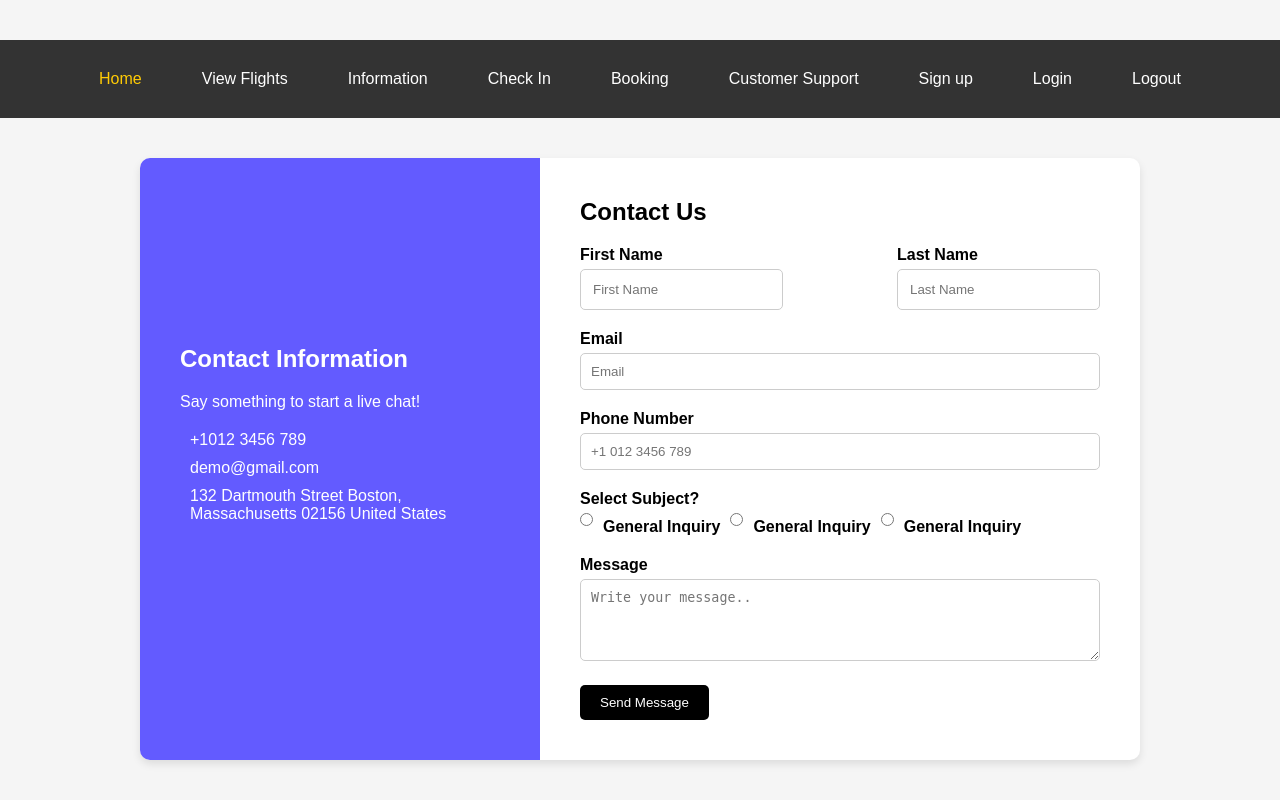
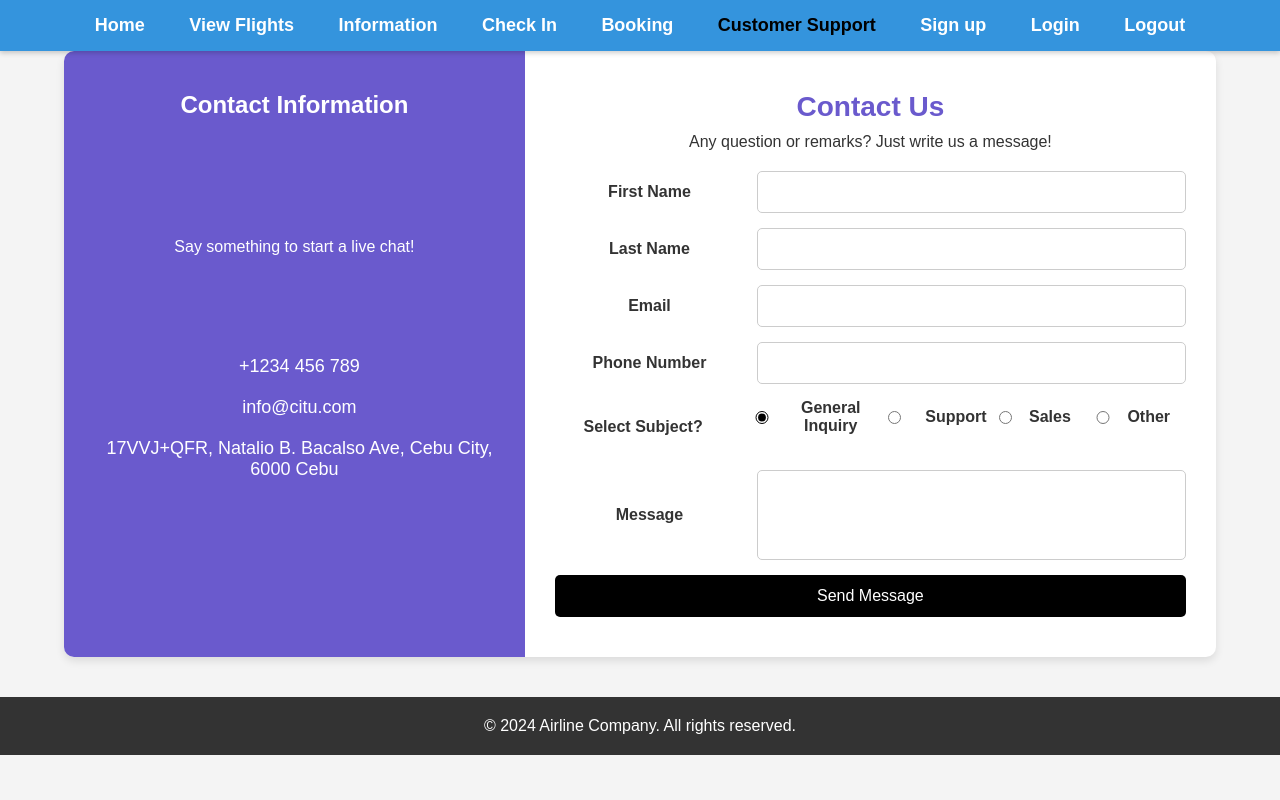
Before and after one commit to Daniel-Stephende5/IM2-Repository, a Django app: page /contact/ in a window 1280 px wide. Run offline with Django 5.2, Linux system fonts and the light colour scheme.

Commit message:
add customer page
go

```diff
--- /dev/null
+++ b/NewDjango/myblogsite/blog/static/customer.css
@@ -0,0 +1,165 @@
+/* General Container Styling */
+.container {
+    display: flex;
+    width: 90%;
+    max-width: 1200px;
+    background-color: #fff;
+    border-radius: 10px;
+    box-shadow: 0 4px 8px rgba(0, 0, 0, 0.1);
+    margin: auto;
+  }
+
+/* body {
+  display: flex;
+  flex-direction: column;
+  justify-content: center;
+  align-items: center;
+  height: 100vh;
+  margin: 0;
+} */
+
+  /* Left-side Styling */
+  .left-side {
+    background-color: #6a5acd;
+    color: white;
+    padding: 40px 30px;
+    border-radius: 10px 0 0 10px;
+    width: 40%;
+    display: flex;
+    flex-direction: column;
+    justify-content: space-between;
+  }
+
+  .left-side h2 {
+    font-size: 24px;
+    margin-bottom: 20px;
+  }
+
+  .left-side ul {
+    list-style: none;
+    padding: 0;
+  }
+
+  .left-side ul li {
+    margin-bottom: 20px;
+    font-size: 18px;
+  }
+
+  .left-side ul li i {
+    margin-right: 10px;
+  }
+
+  .left-side .social-links a {
+    display: inline-block;
+    margin-right: 15px;
+    font-size: 24px;
+    color: white;
+  }
+
+  /* Right-side Styling */
+  .right-side {
+    padding: 40px 30px;
+    width: 60%;
+  }
+
+  .right-side h2 {
+    font-size: 28px;
+    color: #6a5acd;
+    margin-bottom: 10px;
+  }
+
+  .right-side p {
+    font-size: 16px;
+    margin-bottom: 20px;
+  }
+
+  /* Form Group Styling */
+  .right-side .form-group {
+    display: flex;
+    align-items: center;
+    justify-content: space-between;
+    margin-bottom: 15px;
+  }
+
+  .right-side label {
+    width: 30%;
+    font-weight: bold;
+    color: #333;
+  }
+
+  .right-side input,
+  .right-side textarea {
+    width: 68%;
+    padding: 12px;
+    border-radius: 5px;
+    border: 1px solid #ccc;
+    font-size: 14px;
+    transition: all 0.3s ease;
+  }
+
+  /* Textarea should not resize */
+  .right-side textarea {
+    resize: none;
+  }
+
+  /* Hover effect on inputs and textarea */
+  .right-side input:hover,
+  .right-side textarea:hover {
+    cursor: pointer;
+    border-color: #6a5acd; /* Changes border color on hover */
+  }
+
+  /* Focus effect for better user experience */
+  .right-side input:focus,
+  .right-side textarea:focus {
+    outline: none;
+    border-color: #6a5acd; /* Changes border color on focus */
+    box-shadow: 0 0 5px rgba(106, 90, 205, 0.5); /* Adds subtle shadow effect on focus */
+  }
+
+  /* Radio Group Styling */
+  .radio-group {
+    display: flex;
+    justify-content: space-between;
+    align-items: center;
+    margin-bottom: 20px;
+  }
+
+  .radio-group label {
+    display: flex;
+    align-items: center;
+    font-size: 16px;
+    margin-right: 15px;
+    color: #333;
+  }
+
+  .radio-group input[type="radio"] {
+    margin-right: 8px;
+    accent-color: black; /* Changes radio button color */
+  }
+
+  .radio-group .radio-item {
+    margin-right: 20px; /* Space between each radio item */
+  }
+
+  /* Ensure label and radio button are aligned horizontally */
+  .radio-item {
+    display: flex;
+    align-items: center;
+  }
+
+  /* Submit Button Styling */
+  .submit-btn {
+    background-color: black;
+    color: white;
+    padding: 12px 20px;
+    font-size: 16px;
+    border: none;
+    border-radius: 5px;
+    cursor: pointer;
+    width: 100%;
+  }
+
+  .submit-btn:hover {
+    background-color: #333;
+  }
--- a/NewDjango/myblogsite/blog/static/main.css
+++ b/NewDjango/myblogsite/blog/static/main.css
@@ -5,30 +5,49 @@
 }
 body {
     font-family: 'Arial', sans-serif;
+    background-color: #f4f4f4;
+    color: #333;
     text-align: center;
 }
-
-.home-bg {
-    background-image: url('images/worldmaphome.jpg');
-    background-size: cover;
+nav {
+    background-color: rgba(0, 0, 0, 0.8);
+    padding: 15px 0;
+    position: sticky;
+    top: 0;
+    z-index: 1000;
+    box-shadow: 0 2px 5px rgba(0, 0, 0, 0.2);
 }
-
+nav a {
+    color: white;
+    text-decoration: none;
+    margin: 0 20px;
+    font-size: 18px;
+    font-weight: bold;
+}
+nav a:hover {
+    color: #ffcb05;
+}
 .hero-section {
 
+    background: linear-gradient(rgba(0, 0, 0, 0.5), rgba(0, 0, 0, 0.5)), url('https://source.unsplash.com/1600x900/?airplane,travel') no-repeat center center/cover;
     height: 80vh;
     display: flex;
     justify-content: center;
     align-items: center;
+    color: white;
     text-align: center;
 }
-
+.hero-section h1 {
+    font-size: 3.5rem;
+    margin-bottom: 20px;
+}
 .hero-section p {
     font-size: 1.2rem;
     margin-bottom: 40px;
 }
 .hero-section a {
     padding: 15px 30px;
-    background-color:#1dc1fd;
+    background-color: #ffcb05;
     color: #333;
     text-decoration: none;
     font-size: 1.1rem;
@@ -37,7 +56,7 @@ body {
     transition: background-color 0.3s ease;
 }
 .hero-section a:hover {
-    background-color: #00d9ff;
+    background-color: #ff9f05;
 }
 section {
     padding: 40px 20px;
@@ -79,13 +98,9 @@ section h2 {
     margin-bottom: 20px;
 }
 footer {
+    margin-top: 40px;
     background-color: #333;
-    padding: 40px;
+    padding: 20px;
     color: white;
     text-align: center;
 }
-
-.welcome{
-    font-size: 40px;
-    color: black;
-}
--- a/NewDjango/myblogsite/blog/static/navbar.css
+++ b/NewDjango/myblogsite/blog/static/navbar.css
@@ -16,10 +16,3 @@ nav a {
 nav a:hover {
     color: #000000;
 }
-
-.footer-class {
-    background-color: #333;
-    padding: 40px;
-    color: white;
-    text-align: center;
-}
--- a/NewDjango/myblogsite/blog/templates/customersupport.html
+++ b/NewDjango/myblogsite/blog/templates/customersupport.html
@@ -1,242 +1,127 @@
+{% load static %}
 <!DOCTYPE html>
 <html lang="en">
   <head>
-    <meta charset="UTF-8">
-    <meta name="viewport" content="width=device-width, initial-scale=1.0">
-    <title>Contact Us</title>
-    <style>
-        * {
-            box-sizing: border-box;
-            margin: 0;
-            padding: 0;
-        }
-
-        body {
-            font-family: Arial, sans-serif;
-            background-color: #F5F5F5;
-            display: flex;
-            flex-direction: column;
-            justify-content: center;
-            align-items: center;
-            height: 100vh;
-        }
-
-        nav {
-            background-color: #333;
-            width: 100%;
-            padding: 20px 0;
-            text-align: center;
-        }
-
-        nav a {
-            text-decoration: none;
-            color: white;
-            padding: 10px 20px;
-            margin: 0 10px;
-            display: inline-block;
-            font-size: 16px;
-        }
-
-        nav a:hover {
-            background-color: #555;
-            border-radius: 5px;
-        }
-
-        /* Centering links in navbar */
-        .navbar-links {
-            display: flex;
-            justify-content: center;
-        }
-
-        .container {
-            display: flex;
-            max-width: 1000px;
-            width: 100%;
-            background-color: white;
-            box-shadow: 0 4px 8px rgba(0, 0, 0, 0.1);
-            border-radius: 10px;
-            overflow: hidden;
-            margin-top: 40px;
-        }
-
-        .contact-info {
-            background-color: #635BFF;
-            color: white;
-            padding: 40px;
-            width: 40%;
-            display: flex;
-            flex-direction: column;
-            justify-content: center;
-            align-items: flex-start;
-        }
-
-        .contact-info h2 {
-            margin-bottom: 20px;
-        }
-
-        .contact-info p {
-            margin-bottom: 20px;
-        }
-
-        .contact-info i {
-            margin-right: 10px;
-        }
-
-        .contact-info ul {
-            list-style: none;
-        }
-
-        .contact-info ul li {
-            display: flex;
-            align-items: center;
-            margin-bottom: 10px;
-        }
-
-        .contact-info ul li i {
-            font-size: 20px;
-        }
-
-        .social-icons {
-            margin-top: 20px;
-            display: flex;
-            gap: 10px;
-        }
-
-        .social-icons a {
-            text-decoration: none;
-            color: white;
-            font-size: 18px;
-        }
-
-        .form-section {
-            padding: 40px;
-            width: 60%;
-        }
-
-        .form-section h2 {
-            margin-bottom: 20px;
-        }
-
-        .form-section label {
-            display: block;
-            margin-bottom: 5px;
-            font-weight: bold;
-        }
-
-        .form-section input, .form-section textarea {
-            width: 100%;
-            padding: 10px;
-            margin-bottom: 20px;
-            border: 1px solid #ccc;
-            border-radius: 5px;
-        }
-
-        .form-section input[type="radio"] {
-            width: auto;
-        }
-
-        .form-section .form-group {
-            display: flex;
-            justify-content: space-between;
-        }
-
-        .form-group input {
-            width: 100%;
-            padding: 12px;
-        }
-
-        .form-group input:first-child {
-            margin-right: 20px;
-        }
-
-        .form-section .message-group {
-            display: flex;
-            align-items: center;
-            gap: 10px;
-            margin-bottom: 10px;
-        }
-
-        .form-section .submit-btn {
-            background-color: black;
-            color: white;
-            padding: 10px 20px;
-            border: none;
-            border-radius: 5px;
-            cursor: pointer;
-        }
-    </style>
+    <meta charset="UTF-8" />
+    <meta name="viewport" content="width=device-width, initial-scale=1.0" />
+    <link rel="stylesheet" type="text/css" href="{% static 'main.css' %}" />
+    <link rel="stylesheet" type="text/css" href="{% static 'navbar.css' %}" />
+    <link rel="stylesheet" type="text/css" href="{% static 'info.css' %}" />
+    <link rel="stylesheet" type="text/css" href="{% static 'customer.css' %}" />
+    <title>CUSTOMER SUPPORT</title>
   </head>
   <body>
-    <!-- Nav Section -->
+    <!-- Navigation Bar -->
     <nav>
-        <div class="navbar-links">
-            <a href="{% url 'home' %}" style="color: #ffcb05;">Home</a>
+      <a href="{% url 'home' %}">Home</a>
       <a href="{% url 'flights' %}">View Flights</a>
       <a href="{% url 'info' %}">Information</a>
       <a href="{% url 'checkin' %}">Check In</a>
       <a href="{% url 'booking' %}">Booking</a>
-            <a href="#contact-section">Customer Support</a>
+      <a href="{% url 'contact' %}" style="color: #000">Customer Support</a>
       <a href="{% url 'signup' %}">Sign up</a>
       <a href="{% url 'login' %}">Login</a>
       <a href="{% url 'logout' %}">Logout</a>
-
-
-        </div>
     </nav>
 
-    <!-- Main Content Section -->
-    <div id="contact-section" class="container">
-        <div class="contact-info">
+    <!-- Contact Form Section -->
+    <div class="container">
+      <div class="left-side">
         <h2>Contact Information</h2>
         <p>Say something to start a live chat!</p>
         <ul>
-                <li><i class="fa fa-phone"></i> +1012 3456 789</li>
-                <li><i class="fa fa-envelope"></i> demo@gmail.com</li>
-                <li><i class="fa fa-map-marker"></i> 132 Dartmouth Street Boston, Massachusetts 02156 United States</li>
+          <li><i class="fas fa-phone-alt"></i> +1234 456 789</li>
+          <li><i class="fas fa-envelope"></i> info@citu.com</li>
+          <li>
+            <i class="fas fa-map-marker-alt"></i> 17VVJ+QFR, Natalio B. Bacalso
+            Ave, Cebu City, 6000 Cebu
+          </li>
         </ul>
-            <div class="social-icons">
-                <a href="#"><i class="fa fa-twitter"></i></a>
-                <a href="#"><i class="fa fa-instagram"></i></a>
-                <a href="#"><i class="fa fa-discord"></i></a>
+        <div class="social-links">
+          <a href="#"><i class="fab fa-twitter"></i></a>
+          <a href="#"><i class="fab fa-instagram"></i></a>
         </div>
       </div>
 
-        <div class="form-section">
+      <div class="right-side">
         <h2>Contact Us</h2>
-            <form action="">
+        <p>Any question or remarks? Just write us a message!</p>
+        <form action="#">
+          <!-- Form Fields -->
           <div class="form-group">
-                    <div>
-                        <label for="first-name">First Name</label>
-                        <input type="text" id="first-name" name="first-name" placeholder="First Name">
+            <label for="firstName">First Name</label>
+            <input type="text" id="firstName" name="firstName" required />
           </div>
-                    <div>
-                        <label for="last-name">Last Name</label>
-                        <input type="text" id="last-name" name="last-name" placeholder="Last Name">
+          <div class="form-group">
+            <label for="lastName">Last Name</label>
+            <input type="text" id="lastName" name="lastName" required />
+          </div>
+          <div class="form-group">
+            <label for="email">Email</label>
+            <input type="email" id="email" name="email" required />
+          </div>
+          <div class="form-group">
+            <label for="phone">Phone Number</label>
+            <input type="tel" id="phone" name="phone" required />
+          </div>
+
+          <!-- Select Subject Radio Group -->
+          <div class="form-group">
+            <label for="subject">Select Subject?</label>
+            <div class="radio-group">
+              <div class="radio-item">
+                <input
+                  type="radio"
+                  id="subject1"
+                  name="subject"
+                  value="general"
+                  checked
+                />
+                <label for="subject1">General Inquiry</label>
+              </div>
+              <div class="radio-item">
+                <input
+                  type="radio"
+                  id="subject2"
+                  name="subject"
+                  value="support"
+                />
+                <label for="subject2">Support</label>
+              </div>
+              <div class="radio-item">
+                <input
+                  type="radio"
+                  id="subject3"
+                  name="subject"
+                  value="sales"
+                />
+                <label for="subject3">Sales</label>
+              </div>
+              <div class="radio-item">
+                <input
+                  type="radio"
+                  id="subject4"
+                  name="subject"
+                  value="other"
+                />
+                <label for="subject4">Other</label>
+              </div>
             </div>
           </div>
 
-                <label for="email">Email</label>
-                <input type="email" id="email" name="email" placeholder="Email">
-
-                <label for="phone">Phone Number</label>
-                <input type="text" id="phone" name="phone" placeholder="+1 012 3456 789">
-
-                <label>Select Subject?</label>
-                <div class="message-group">
-                    <input type="radio" name="subject" id="general1" value="general1">
-                    <label for="general1">General Inquiry</label>
-                    <input type="radio" name="subject" id="general2" value="general2">
-                    <label for="general2">General Inquiry</label>
-                    <input type="radio" name="subject" id="general3" value="general3">
-                    <label for="general3">General Inquiry</label>
+          <!-- Message Field -->
+          <div class="form-group">
+            <label for="message">Message</label>
+            <textarea id="message" name="message" rows="4" required></textarea>
           </div>
 
-                <label for="message">Message</label>
-                <textarea id="message" name="message" rows="4" placeholder="Write your message.."></textarea>
-
+          <!-- Submit Button -->
           <button type="submit" class="submit-btn">Send Message</button>
         </form>
       </div>
     </div>
+    <footer>
+      <p>&copy; 2024 Airline Company. All rights reserved.</p>
+    </footer>
   </body>
 </html>
```
Also changed, not shown: NewDjango/myblogsite/blog/templates/booking.html (+50 -17 lines). Lines whose indentation alone changed are shown as unchanged.
